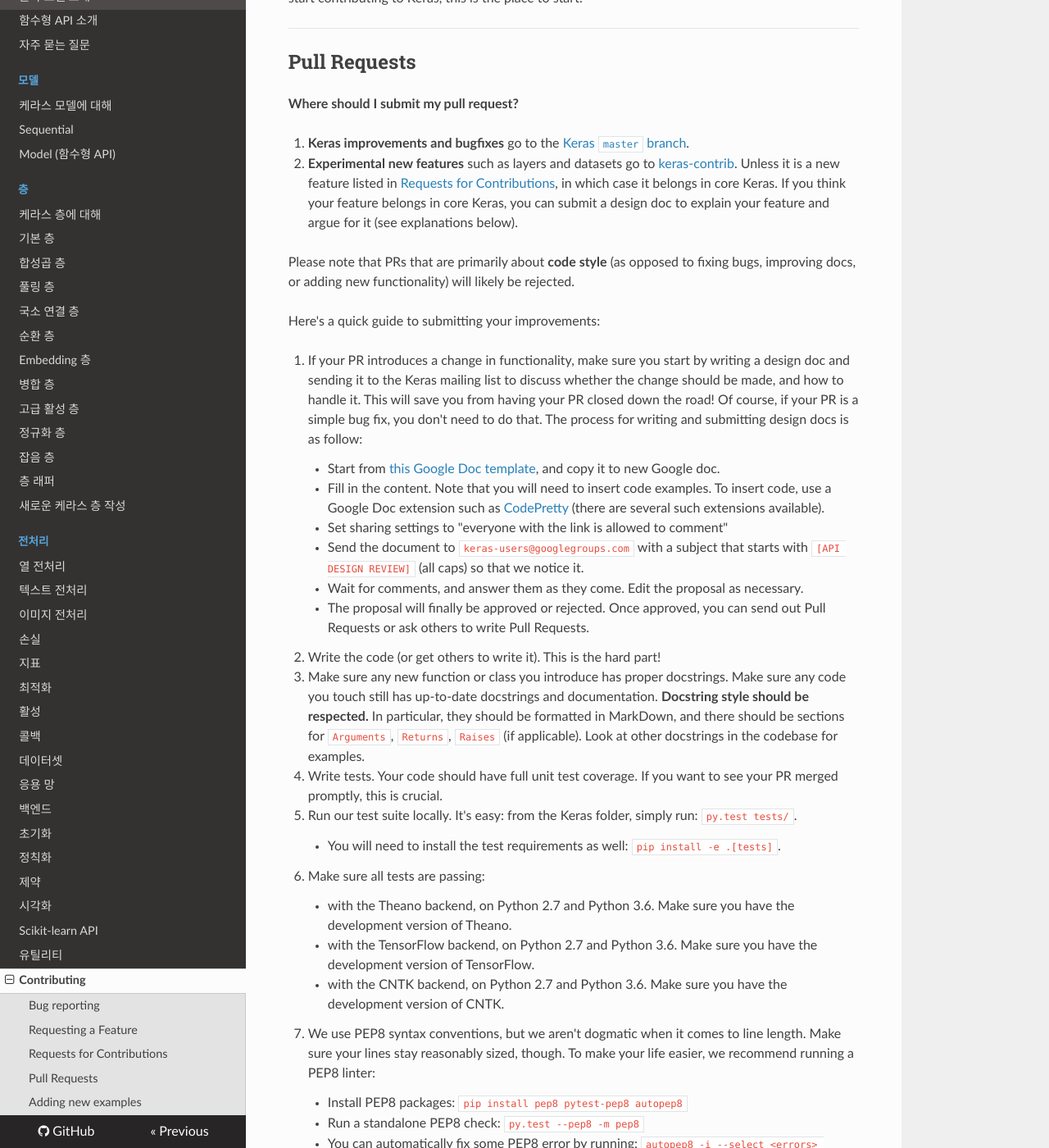
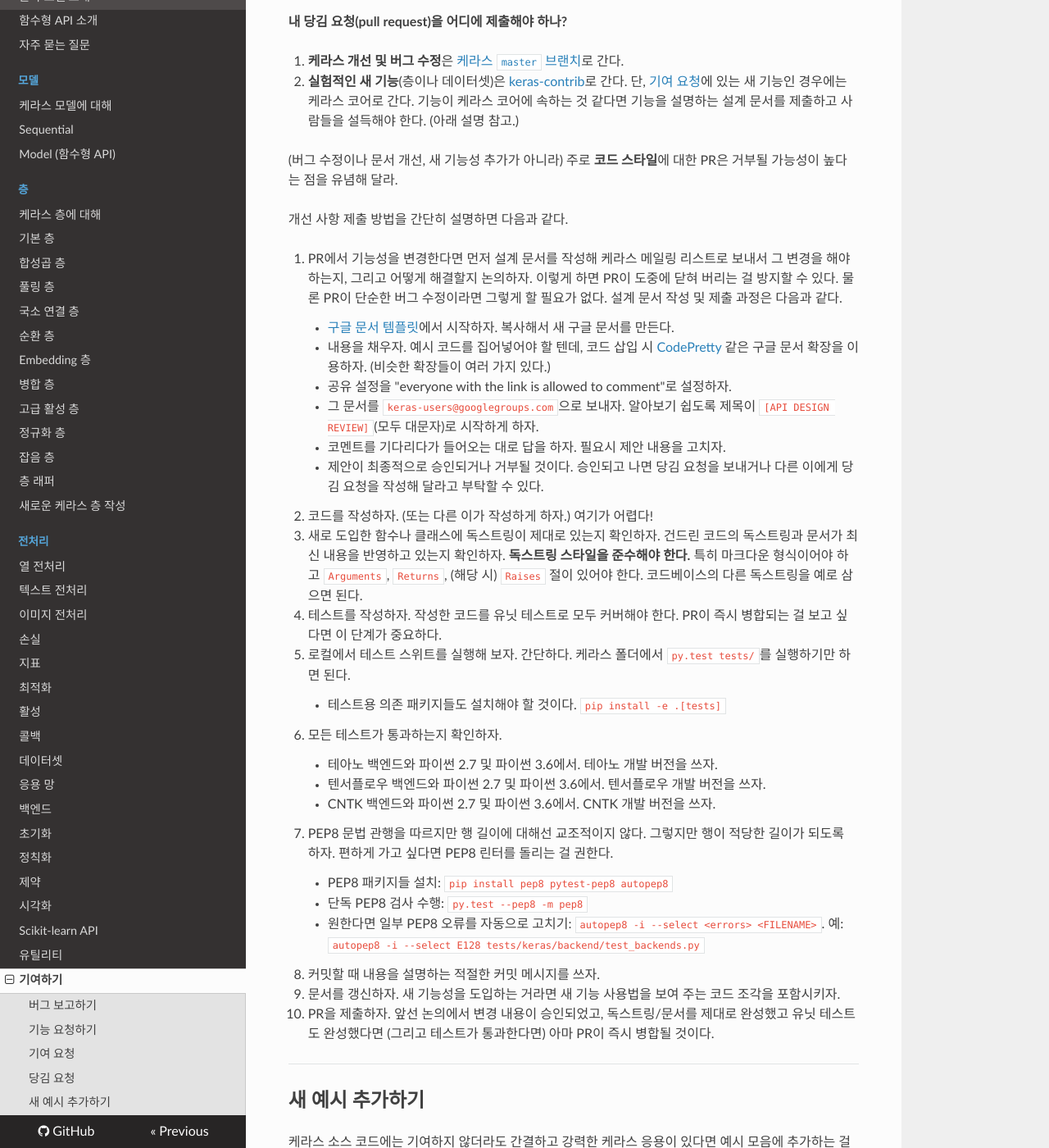
Before and after one commit to wariua/keras-docs-ko, an MkDocs documentation site: the page built from sources/contributing.md, in a window 1280 px wide and 1400 px high, scrolled down 1331 px. Shown: the whole window at 82% size. Built offline with MkDocs 1.6.1, drawn with Linux system fonts in a browser that asks for light colours; nearby versions of some CDN libraries; old or Windows-style settings are respelled for this version of MkDocs; some of the changed text lies outside the part shown.

Commit message:
translated contributing.md

```diff
--- a/mkdocs.yml
+++ b/mkdocs.yml
@@ -52,4 +52,4 @@ pages:
 - 시각화: visualization.md
 - Scikit-learn API: scikit-learn-api.md
 - 유틸리티: utils.md
-- Contributing: contributing.md
+- 기여하기: contributing.md
--- a/sources/contributing.md
+++ b/sources/contributing.md
@@ -1,93 +1,93 @@
-# On Github Issues and Pull Requests
+# 깃허브 이슈와 당김 요청
 
-Found a bug? Have a new feature to suggest? Want to contribute changes to the codebase? Make sure to read this first.
+버그를 찾았는가? 제안하고 싶은 기능이 있는가? 코드베이스에 변경 사항을 기여하고 싶은가? 그렇다면 먼저 이 글을 읽자.
 
-## Bug reporting
+## 버그 보고하기
 
-Your code doesn't work, and you have determined that the issue lies with Keras? Follow these steps to report a bug.
+코드가 제대로 동작하지 않아서 살펴보니 케라스에 이슈가 있는 걸 알게 됐는가? 그렇다면 다음 단계에 따라 버그를 보고하면 된다.
 
-1. Your bug may already be fixed. Make sure to update to the current Keras master branch, as well as the latest Theano/TensorFlow/CNTK master branch.
-To easily update Theano: `pip install git+git://github.com/Theano/Theano.git --upgrade`
+1. 버그가 이미 고쳐졌을 수도 있다. 최신 케라스 master 브랜치로 갱신하고 테아노/텐서플로우/CNTK도 최신 master 브랜치로 갱신하자.
+테아노를 쉽게 업데이트하려면:  `pip install git+git://github.com/Theano/Theano.git --upgrade`
 
-2. Search for similar issues. Make sure to delete `is:open` on the issue search to find solved tickets as well. It's possible somebody has encountered this bug already. Also remember to check out Keras' [FAQ](http://keras.io/faq/). Still having a problem? Open an issue on Github to let us know.
+2. 비슷한 이슈를 검색하자. 이슈 검색 시 `is:open` 조건을 빼서 해결된 티켓들도 검색하게 하자. 이미 누군가 이 버그와 맞닥뜨렸을 수 있다. 케라스 [FAQ](http://keras.io/faq/)를 확인하는 것도 잊지 말자. 그래도 문제가 해결되지 않았다면? 깃허브에 이슈를 열어서 알려 주자.
 
-3. Make sure you provide us with useful information about your configuration: what OS are you using? What Keras backend are you using? Are you running on GPU? If so, what is your version of Cuda, of cuDNN? What is your GPU?
+3. 동작 환경에 대한 유용한 정보를 제공해 줘야 한다. 사용하는 OS, 사용하는 케라스 백엔드, GPU에서 돌리는지, 그렇다면 Cuda와 cuDNN 버전은 뭔지, GPU는 뭔지 같은 것들이다.
 
-4. Provide us with a script to reproduce the issue. This script should be runnable as-is and should not require external data download (use randomly generated data if you need to run a model on some test data). We recommend that you use Github Gists to post your code. Any issue that cannot be reproduced is likely to be closed.
+4. 이슈를 재연하기 위한 스크립트를 제공하자. 그 스크립트는 가급적 있는 그대로 실행 가능해야 하고 외부 데이터 내려받기는 필요치 않아야 한다. (어떤 테스트 데이터로 모델을 돌려야 한다면 난수적으로 생성한 데이터를 쓰자.) 깃허브 Gists를 이용해 코드를 올리는 걸 권한다. 재연할 수 없는 이슈는 그냥 닫힐 가능성이 높다.
 
-5. If possible, take a stab at fixing the bug yourself --if you can!
+5. 가능하다면 스스로 버그 수정을 시도해 보자. 할 수 있다!
 
-The more information you provide, the easier it is for us to validate that there is a bug and the faster we'll be able to take action. If you want your issue to be resolved quickly, following the steps above is crucial.
+정보를 많이 제공해 줄수록 더 빨리 버그 확인이 이뤄지고 더 빨리 행동이 이뤄질 수 있다. 이슈가 빨리 해결되길 바란다면 꼭 위 단계들을 따를 필요가 있다.
 
 ---
 
-## Requesting a Feature
+## 기능 요청하기
 
-You can also use Github issues to request features you would like to see in Keras, or changes in the Keras API.
+깃허브 이슈를 이용해 케라스에 있었으면 싶은 기능을 요청하거나 케라스 API 변경을 요청할 수도 있다.
 
-1. Provide a clear and detailed explanation of the feature you want and why it's important to add. Keep in mind that we want features that will be useful to the majority of our users and not just a small subset. If you're just targeting a minority of users, consider writing an add-on library for Keras. It is crucial for Keras to avoid bloating the API and codebase.
+1. 원하는 기능을 명확하고 자세하게 설명하고 추가해야만 하는 이유를 적자. 일부 사용자가 아니라 대다수 사용자에게 유용할 만한 기능이어야 한다는 점을 기억하자. 일부 사용자만을 대상으로 한다면 케라스용 애드온 라이브러리 작성을 고려해 보자. 케라스 API와 코드베이스가 너무 복잡해지는 걸 피해야 한다.
 
-2. Provide code snippets demonstrating the API you have in mind and illustrating the use cases of your feature. Of course, you don't need to write any real code at this point!
+2. 생각 중인 API를 시연하고 기능의 사용례를 보여 주는 코드 조각을 제공하자. 물론 이 시점까지는 진짜 코드를 작성할 필요는 없다.
 
-3. After discussing the feature you may choose to attempt a Pull Request. If you're at all able, start writing some code. We always have more work to do than time to do it. If you can write some code then that will speed the process along.
+3. 기능에 대해 논의한 다음 당김 요청을 시도하기로 할 수도 있다. 어떻게든 가능하다면 코드를 좀 작성하자. 케라스 팀은 언제나 할 일이 쌓여 있다. 코드를 작성할 수 있다면 진행이 빨라지게 된다.
 
 
 ---
 
-## Requests for Contributions
+## 기여 요청
 
-[This is the board](https://github.com/keras-team/keras/projects/1) where we list current outstanding issues and features to be added. If you want to start contributing to Keras, this is the place to start.
+현재 미해결 이슈와 추가 예정 기능들의 [목록이 있다](https://github.com/keras-team/keras/projects/1). 케라스에 기여하고 싶다면 여기가 출발점이 될 수 있다.
 
 
 ---
 
-## Pull Requests
+## 당김 요청
 
-**Where should I submit my pull request?**
+**내 당김 요청(pull request)을 어디에 제출해야 하나?**
 
-1. **Keras improvements and bugfixes** go to the [Keras `master` branch](https://github.com/keras-team/keras/tree/master).
-2. **Experimental new features** such as layers and datasets go to [keras-contrib](https://github.com/farizrahman4u/keras-contrib). Unless it is a new feature listed in [Requests for Contributions](https://github.com/keras-team/keras/projects/1), in which case it belongs in core Keras. If you think your feature belongs in core Keras, you can submit a design doc to explain your feature and argue for it (see explanations below).
+1. **케라스 개선 및 버그 수정**은 [케라스 `master` 브랜치](https://github.com/keras-team/keras/tree/master)로 간다.
+2. **실험적인 새 기능**(층이나 데이터셋)은 [keras-contrib](https://github.com/farizrahman4u/keras-contrib)로 간다. 단, [기여 요청](https://github.com/keras-team/keras/projects/1)에 있는 새 기능인 경우에는 케라스 코어로 간다. 기능이 케라스 코어에 속하는 것 같다면 기능을 설명하는 설계 문서를 제출하고 사람들을 설득해야 한다. (아래 설명 참고.)
 
-Please note that PRs that are primarily about **code style** (as opposed to fixing bugs, improving docs, or adding new functionality) will likely be rejected.
+(버그 수정이나 문서 개선, 새 기능성 추가가 아니라) 주로 **코드 스타일**에 대한 PR은 거부될 가능성이 높다는 점을 유념해 달라.
 
-Here's a quick guide to submitting your improvements:
+개선 사항 제출 방법을 간단히 설명하면 다음과 같다.
 
-1. If your PR introduces a change in functionality, make sure you start by writing a design doc and sending it to the Keras mailing list to discuss whether the change should be made, and how to handle it. This will save you from having your PR closed down the road! Of course, if your PR is a simple bug fix, you don't need to do that. The process for writing and submitting design docs is as follow:
-    - Start from [this Google Doc template](https://docs.google.com/document/d/1ZXNfce77LDW9tFAj6U5ctaJmI5mT7CQXOFMEAZo-mAA/edit#), and copy it to new Google doc.
-    - Fill in the content. Note that you will need to insert code examples. To insert code, use a Google Doc extension such as [CodePretty](https://chrome.google.com/webstore/detail/code-pretty/igjbncgfgnfpbnifnnlcmjfbnidkndnh?hl=en) (there are several such extensions available).
-    - Set sharing settings to "everyone with the link is allowed to comment"
-    - Send the document to `keras-users@googlegroups.com` with a subject that starts with `[API DESIGN REVIEW]` (all caps) so that we notice it.
-    - Wait for comments, and answer them as they come. Edit the proposal as necessary.
-    - The proposal will finally be approved or rejected. Once approved, you can send out Pull Requests or ask others to write Pull Requests.
+1. PR에서 기능성을 변경한다면 먼저 설계 문서를 작성해 케라스 메일링 리스트로 보내서 그 변경을 해야 하는지, 그리고 어떻게 해결할지 논의하자. 이렇게 하면 PR이 도중에 닫혀 버리는 걸 방지할 수 있다. 물론 PR이 단순한 버그 수정이라면 그렇게 할 필요가 없다. 설계 문서 작성 및 제출 과정은 다음과 같다.
+    - [구글 문서 템플릿](https://docs.google.com/document/d/1ZXNfce77LDW9tFAj6U5ctaJmI5mT7CQXOFMEAZo-mAA/edit#)에서 시작하자. 복사해서 새 구글 문서를 만든다.
+    - 내용을 채우자. 예시 코드를 집어넣어야 할 텐데, 코드 삽입 시 [CodePretty](https://chrome.google.com/webstore/detail/code-pretty/igjbncgfgnfpbnifnnlcmjfbnidkndnh?hl=en) 같은 구글 문서 확장을 이용하자. (비슷한 확장들이 여러 가지 있다.)
+    - 공유 설정을 "everyone with the link is allowed to comment"로 설정하자.
+    - 그 문서를 `keras-users@googlegroups.com`으로 보내자. 알아보기 쉽도록 제목이 `[API DESIGN REVIEW]`(모두 대문자)로 시작하게 하자.
+    - 코멘트를 기다리다가 들어오는 대로 답을 하자. 필요시 제안 내용을 고치자.
+    - 제안이 최종적으로 승인되거나 거부될 것이다. 승인되고 나면 당김 요청을 보내거나 다른 이에게 당김 요청을 작성해 달라고 부탁할 수 있다.
 
 
-2. Write the code (or get others to write it). This is the hard part!
+2. 코드를 작성하자. (또는 다른 이가 작성하게 하자.) 여기가 어렵다!
 
-3. Make sure any new function or class you introduce has proper docstrings. Make sure any code you touch still has up-to-date docstrings and documentation. **Docstring style should be respected.** In particular, they should be formatted in MarkDown, and there should be sections for `Arguments`, `Returns`, `Raises` (if applicable). Look at other docstrings in the codebase for examples.
+3. 새로 도입한 함수나 클래스에 독스트링이 제대로 있는지 확인하자. 건드린 코드의 독스트링과 문서가 최신 내용을 반영하고 있는지 확인하자. **독스트링 스타일을 준수해야 한다.** 특히 마크다운 형식이어야 하고 `Arguments`, `Returns`, (해당 시) `Raises` 절이 있어야 한다. 코드베이스의 다른 독스트링을 예로 삼으면 된다.
 
-4. Write tests. Your code should have full unit test coverage. If you want to see your PR merged promptly, this is crucial.
+4. 테스트를 작성하자. 작성한 코드를 유닛 테스트로 모두 커버해야 한다. PR이 즉시 병합되는 걸 보고 싶다면 이 단계가 중요하다.
 
-5. Run our test suite locally. It's easy: from the Keras folder, simply run: `py.test tests/`.
-    - You will need to install the test requirements as well: `pip install -e .[tests]`.
+5. 로컬에서 테스트 스위트를 실행해 보자. 간단하다. 케라스 폴더에서 `py.test tests/`를 실행하기만 하면 된다.
+    - 테스트용 의존 패키지들도 설치해야 할 것이다. `pip install -e .[tests]`
 
-6. Make sure all tests are passing:
-    - with the Theano backend, on Python 2.7 and Python 3.6. Make sure you have the development version of Theano.
-    - with the TensorFlow backend, on Python 2.7 and Python 3.6. Make sure you have the development version of TensorFlow.
-    - with the CNTK backend, on Python 2.7 and Python 3.6. Make sure you have the development version of CNTK.
+6. 모든 테스트가 통과하는지 확인하자.
+    - 테아노 백엔드와 파이썬 2.7 및 파이썬 3.6에서. 테아노 개발 버전을 쓰자.
+    - 텐서플로우 백엔드와 파이썬 2.7 및 파이썬 3.6에서. 텐서플로우 개발 버전을 쓰자.
+    - CNTK 백엔드와 파이썬 2.7 및 파이썬 3.6에서. CNTK 개발 버전을 쓰자.
 
-7. We use PEP8 syntax conventions, but we aren't dogmatic when it comes to line length. Make sure your lines stay reasonably sized, though. To make your life easier, we recommend running a PEP8 linter:
-    - Install PEP8 packages: `pip install pep8 pytest-pep8 autopep8`
-    - Run a standalone PEP8 check: `py.test --pep8 -m pep8`
-    - You can automatically fix some PEP8 error by running: `autopep8 -i --select <errors> <FILENAME>` for example: `autopep8 -i --select E128 tests/keras/backend/test_backends.py`
+7. PEP8 문법 관행을 따르지만 행 길이에 대해선 교조적이지 않다. 그렇지만 행이 적당한 길이가 되도록 하자. 편하게 가고 싶다면 PEP8 린터를 돌리는 걸 권한다.
+    - PEP8 패키지들 설치: `pip install pep8 pytest-pep8 autopep8`
+    - 단독 PEP8 검사 수행: `py.test --pep8 -m pep8`
+    - 원한다면 일부 PEP8 오류를 자동으로 고치기: `autopep8 -i --select <errors> <FILENAME>`. 예: `autopep8 -i --select E128 tests/keras/backend/test_backends.py`
 
-8. When committing, use appropriate, descriptive commit messages.
+8. 커밋할 때 내용을 설명하는 적절한 커밋 메시지를 쓰자.
 
-9. Update the documentation. If introducing new functionality, make sure you include code snippets demonstrating the usage of your new feature.
+9. 문서를 갱신하자. 새 기능성을 도입하는 거라면 새 기능 사용법을 보여 주는 코드 조각을 포함시키자.
 
-10. Submit your PR. If your changes have been approved in a previous discussion, and if you have complete (and passing) unit tests as well as proper docstrings/documentation, your PR is likely to be merged promptly.
+10. PR을 제출하자. 앞선 논의에서 변경 내용이 승인되었고, 독스트링/문서를 제대로 완성했고 유닛 테스트도 완성했다면 (그리고 테스트가 통과한다면) 아마 PR이 즉시 병합될 것이다.
 
 ---
 
-## Adding new examples
+## 새 예시 추가하기
 
-Even if you don't contribute to the Keras source code, if you have an application of Keras that is concise and powerful, please consider adding it to our collection of examples. [Existing examples](https://github.com/keras-team/keras/tree/master/examples) show idiomatic Keras code: make sure to keep your own script in the same spirit.
+케라스 소스 코드에는 기여하지 않더라도 간결하고 강력한 케라스 응용이 있다면 예시 모음에 추가하는 걸 고려해 보자. [기존 예시들](https://github.com/keras-team/keras/tree/master/examples)에서 케라스 코드 스타일을 볼 수 있다. 추가하려는 스크립트도 한 사람이 작성한 것처럼 만들자.
```
